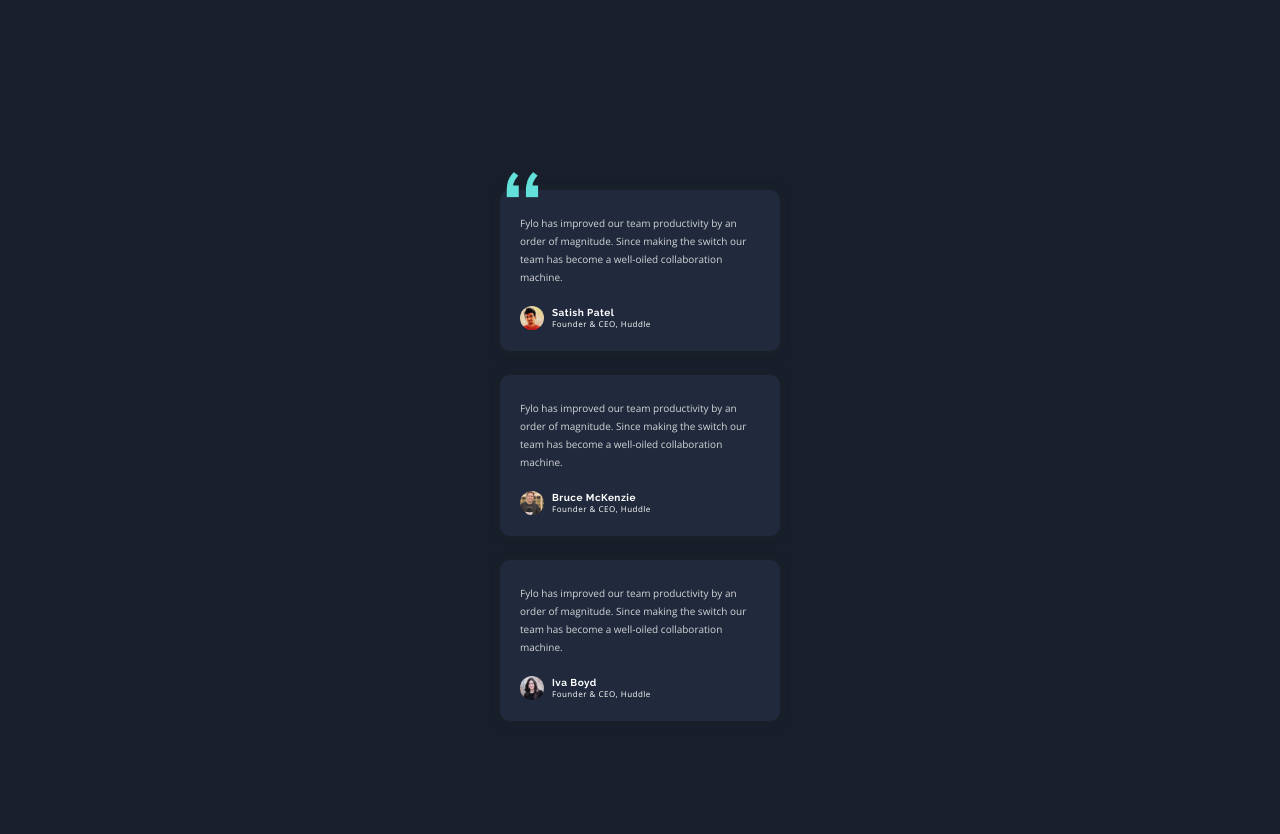
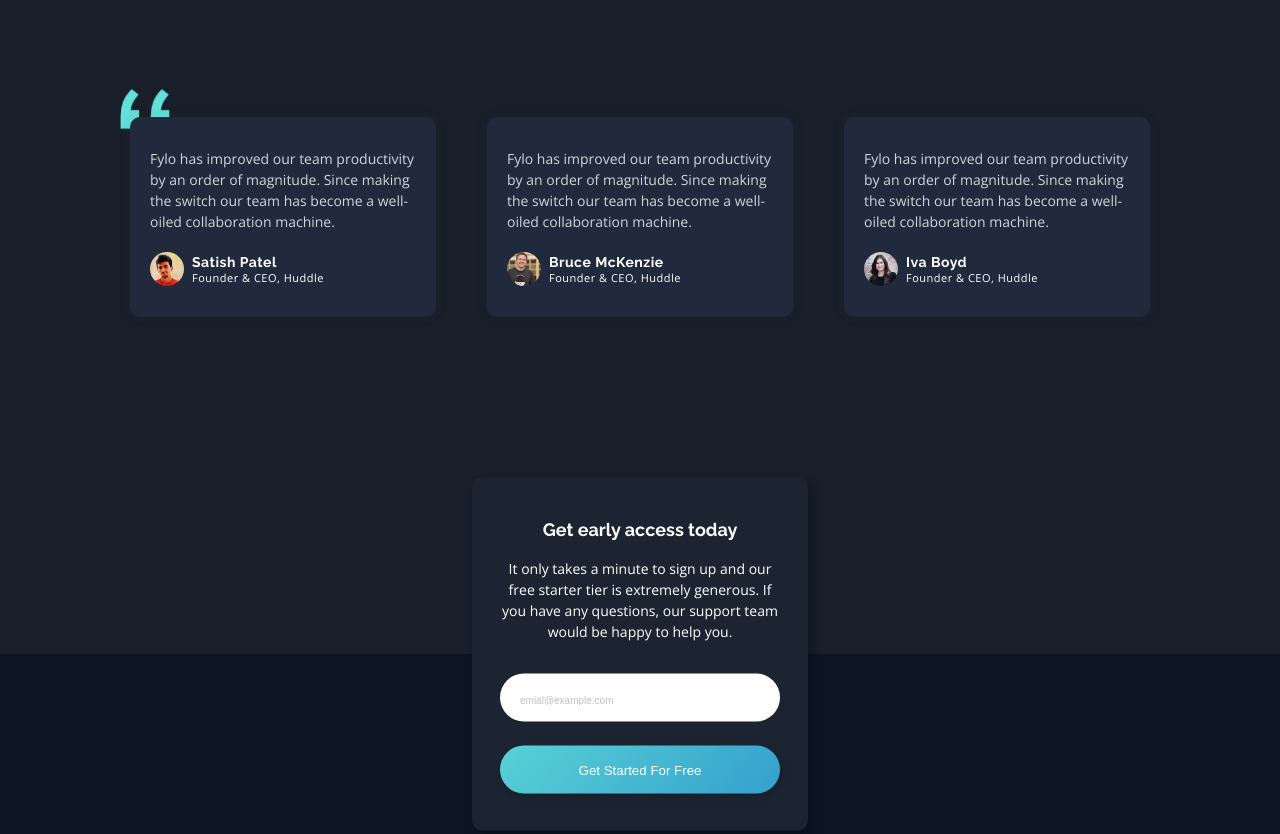
Before and after one commit to robertKamrowski/FyloLandingPage, a plain HTML site: page index.html in a window 1280 px wide. Shown: the part 2275-3109 px from the top of the page. Drawn offline with nearby package versions, Linux system fonts and the light colour scheme.

Commit message:
Add MQ to comments section

```diff
--- a/scss/_comments.scss
+++ b/scss/_comments.scss
@@ -63,3 +63,48 @@
     letter-spacing: 0.5px;
   }
 }
+
+@media (min-width: 1024px) {
+  .main__comments {
+    margin-top: 120px;
+  }
+
+  .comments {
+    width: 1020px;
+    display: flex;
+    justify-content: space-between;
+    align-items: center;
+
+    &__quotes {
+      top: 0;
+      left: -2%;
+      width: 50px;
+      z-index: -999;
+    }
+
+    &__single-comment {
+      flex-basis: 30%;
+      height: 200px;
+      margin: 0;
+      display: flex;
+      flex-direction: column;
+      justify-content: center;
+      padding: 12px 20px;
+    }
+    &__content {
+      font-size: 1.4rem;
+      line-height: 2.1rem;
+    }
+    &__author-image {
+      width: 34px;
+      height: 34px;
+    }
+    &__author-name {
+      font-size: 1.4rem;
+    }
+    &__author-company {
+      font-size: 1.1rem;
+      margin-top: 5px;
+    }
+  }
+}
```
Also changed, not shown: css/style.css, 1 other file.
